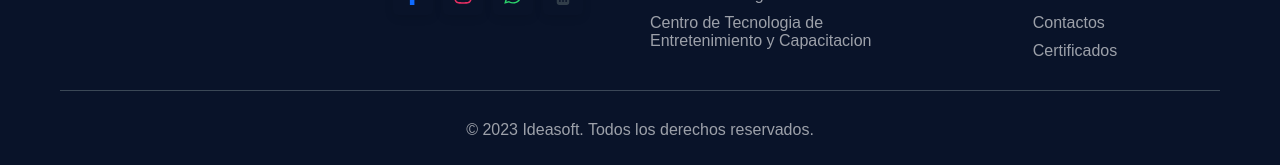
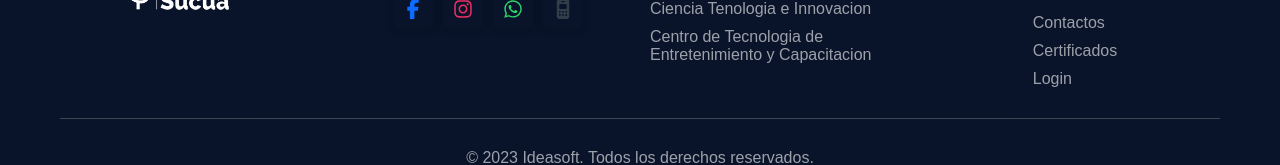
Before and after one commit to josearizaga009/ists_cursos, a React (Vite) app: page / in a window 1280 px wide. Shown: the part 1583-1748 px from the top of the page. Built offline with nearby package versions, Linux system fonts and the light colour scheme.

Commit message:
Changes to be committed: 	renamed:    dist/assets/index-PXVJT2Qn.js -> dist/assets/index-jDkuQYIY.js 	modified:   dist/index.html 	modified:   src/App.jsx 	modified:   src/landing.components/Footer.jsx 	new file:   src/views/Login.css 	new file:   src/views/Login.jsx

```diff
--- a/src/App.jsx
+++ b/src/App.jsx
@@ -1,9 +1,11 @@
 import RouterLanding from "./RouterLanding";
 import RouterPanel from "./RouterPanel";
+import Login from "./views/Login";
 
 export default function App() {
     const logued = false;
 
+    if (window.location.pathname == "/login") return <Login />;
     if (logued) return <RouterPanel />;
     return <RouterLanding />;
 }
--- a/src/landing.components/Footer.jsx
+++ b/src/landing.components/Footer.jsx
@@ -52,6 +52,7 @@ export default function Footer() {
                             <MenuItem to="/nosotros" name="Nosotros" />
                             <MenuItem to="/contactos" name="Contactos" />
                             <MenuItem to="/certificados" name="Certificados" />
+                            <MenuItem to="/login" name="Login" a_default />
                         </ul>
                     </div>
                 </div>
--- /dev/null
+++ b/src/views/Login.jsx
@@ -0,0 +1,5 @@
+import "./Login.css";
+
+export default function Login() {
+    return "LOGIN";
+}
```
Also changed, not shown: src/views/Login.css (added), 3 other files (tests, documents, lock files or other folders).
